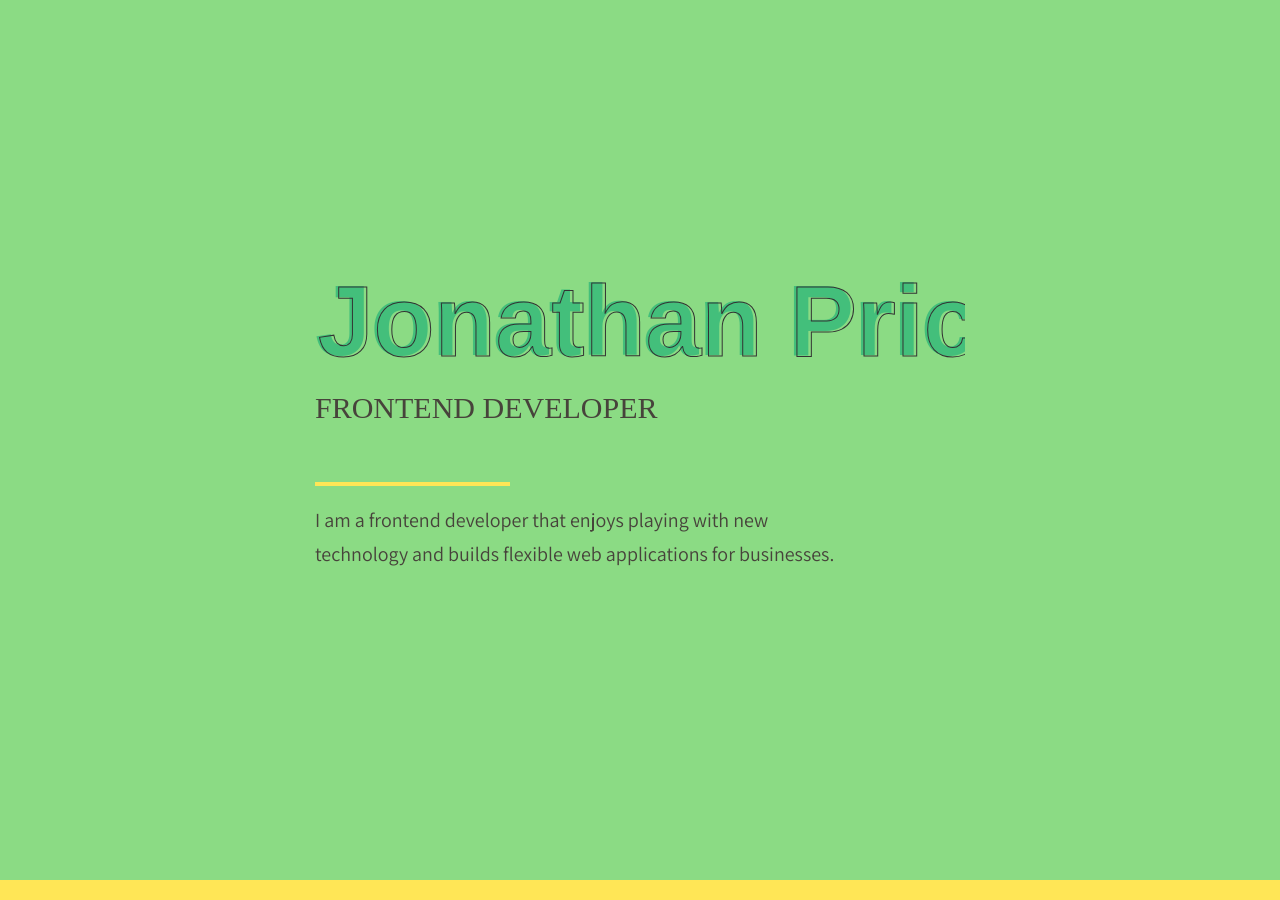
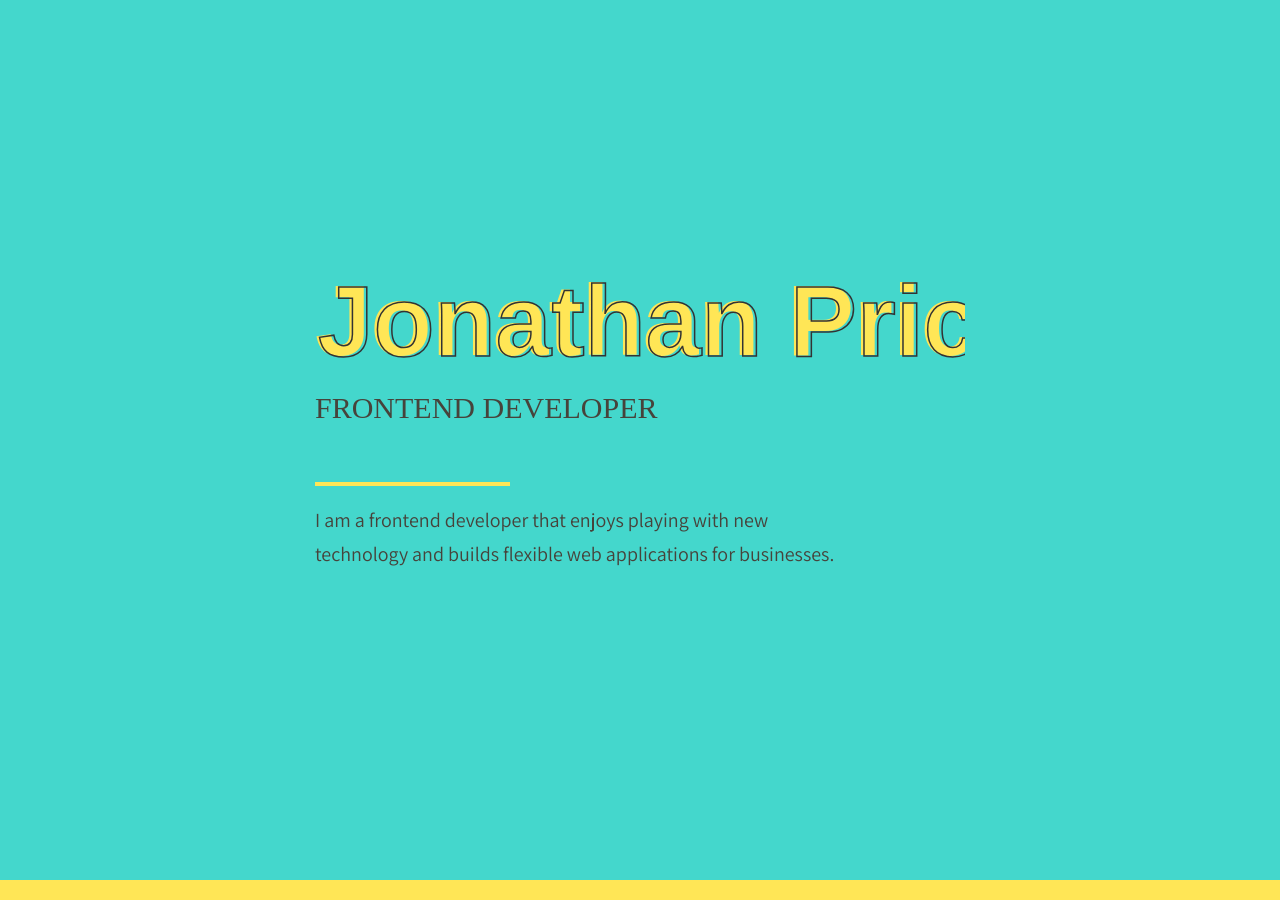
Before and after one commit to informa/informa.github.com, a Jekyll site: the page built from index.html, in a window 1280 px wide. Built offline with Jekyll 4.4.1, drawn with Linux system fonts in a browser that asks for light colours; some web fonts are replaced.

Commit message:
changed colour scheme

```diff
--- a/static/src/scss/03-components/components/welcome.scss
+++ b/static/src/scss/03-components/components/welcome.scss
@@ -7,7 +7,7 @@ body, html {
 	border-bottom:20px solid $yellow;
 	box-sizing: border-box;
   position: relative;
-	background: #8bdb84;
+	background: #44D7CC;
 	display: flex;
 	justify-content: center;
 	align-items: center;
@@ -46,10 +46,11 @@ body, html {
 }
 
 .svg-text__fill {
-	fill: #43bf7b;
+	fill: $yellow;
 }
 
 .svg-text__stroke {
 	stroke: #333;
 	fill: transparent;
+	stroke-width: 1.5;
 }
```
Also changed, not shown: static/dist/css/site.css (+1 -1 lines).
